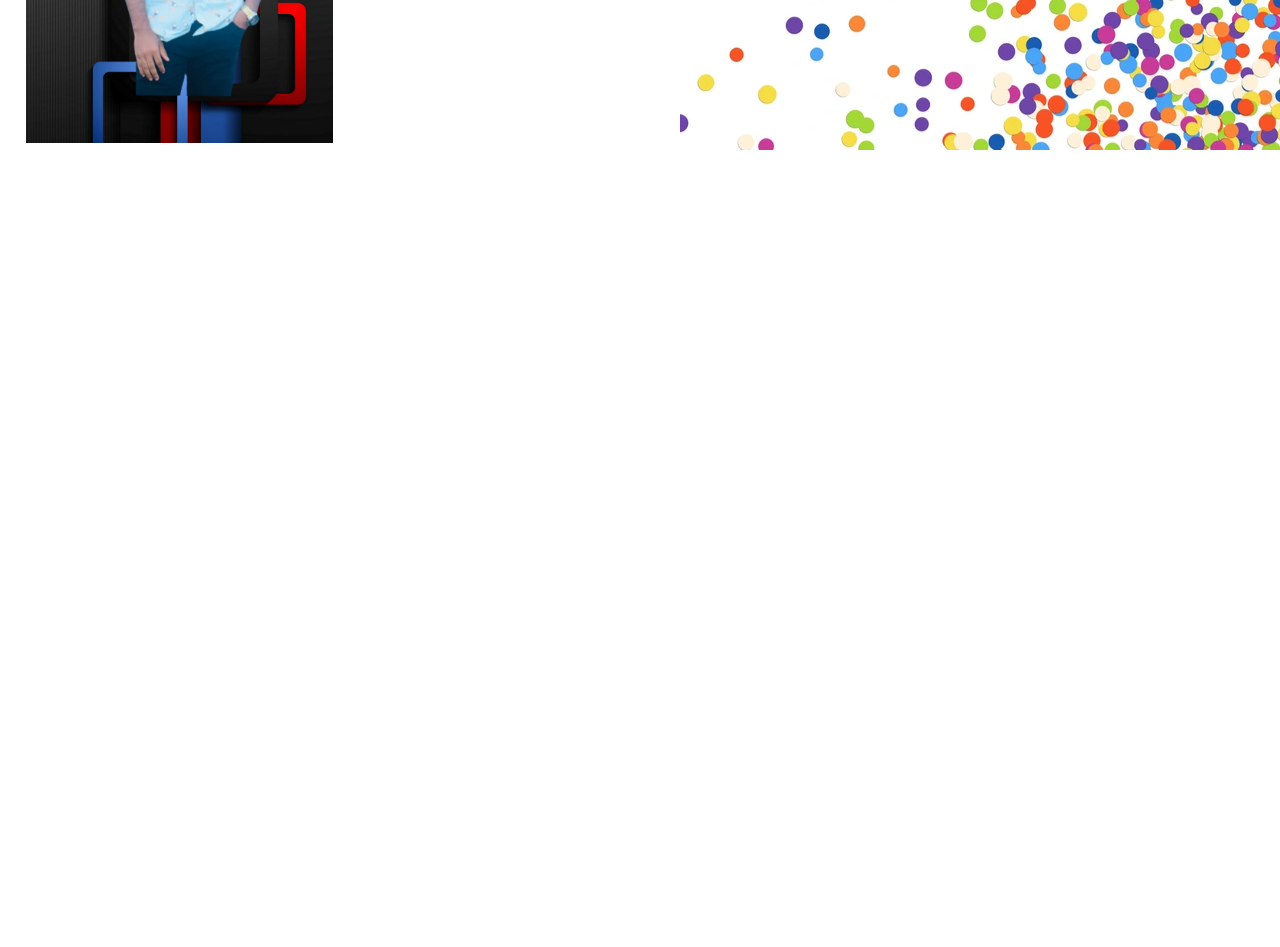
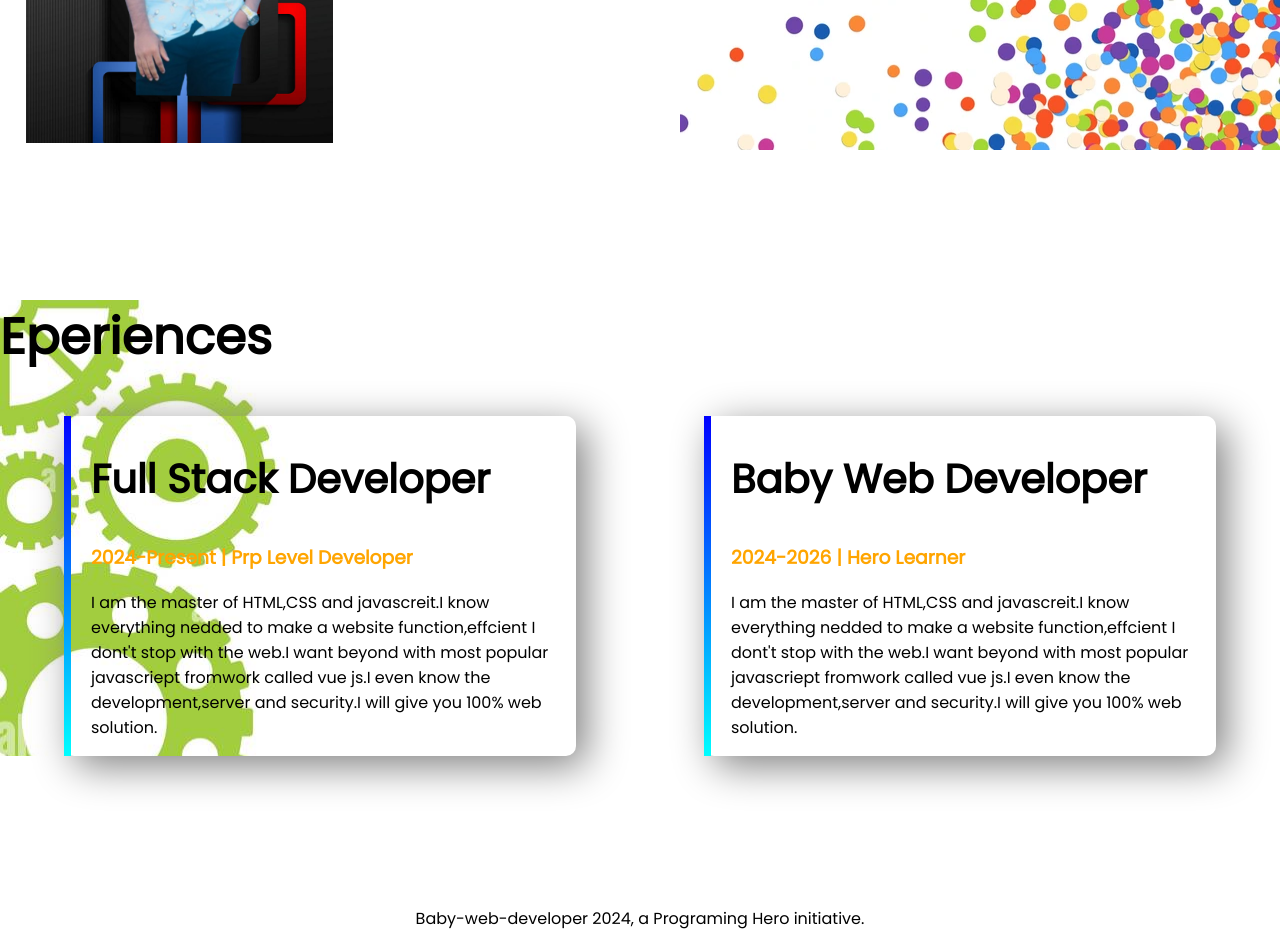
Before and after one commit to cronixboy/developer-portfolio, a plain HTML site: page index.html in a window 1280 px wide. Shown: the part 1108-2055 px from the top of the page. Before the commit the page ends 1408 px from the top, so only its background shows below. Drawn offline with Linux system fonts and the light colour scheme.

Commit message:
footer and experiences added

```diff
--- a/index.html
+++ b/index.html
@@ -13,7 +13,7 @@
 </head>
 
 <body>
-    <section class="top-banner">
+    <section class="top-banner flexible-container">
         <div class="half-width">
             <h1>Welcome To</h1>
             <h1><span class="orange-color">Rabby Khan</span> World</h1>
@@ -25,7 +25,7 @@
         </div>
         <div class="half-width"> <img src="images/rabby-pic-with-bg.png" alt=""></div>
     </section>
-    <section class="dream-big">
+    <section class="dream-big flexible-container">
         <div class="half-width">
             <img src="images/rabby-pic-with-bg.png" alt="">
         </div>
@@ -38,6 +38,33 @@
             <a class="link-button" target="_blank" href="">DOWNLOAD RESUME"</a>
         </div>
     </section>
+    <section class="Experience-area">
+        <h1>Eperiences</h1>
+        <div class="flexible-container">
+            <div id="web-dev-experience" class="experience-item">
+                <h2>Full Stack Developer</h2>
+                <h3 class="orange-color">2024-Present | Prp Level Developer</h3>
+                <p>I am the master of HTML,CSS and javascreit.I know everything nedded to make a website
+                    function,effcient I
+                    dont't stop with the web.I want beyond with most popular javascriept fromwork called vue js.I even
+                    know
+                    the development,server and security.I will give you 100% web solution.</p>
+            </div>
+            <div id="full-stack-experience" class="experience-item">
+                <h2>Baby Web Developer</h2>
+                <h3 class="orange-color">2024-2026 | Hero Learner</h3>
+                <p>I am the master of HTML,CSS and javascreit.I know everything nedded to make a website
+                    function,effcient I
+                    dont't stop with the web.I want beyond with most popular javascriept fromwork called vue js.I even
+                    know
+                    the development,server and security.I will give you 100% web solution.</p>
+            </div>
+        </div>
+
+    </section>
+    <footer>
+        <p>Baby-web-developer 2024, a Programing Hero initiative.</p>
+    </footer>
 </body>
 
 </html>
--- a/style.css
+++ b/style.css
@@ -7,11 +7,15 @@ h1 {
     font-size: 50px;
 }
 
+h2 {
+    font-size: 40px;
+}
+
 .orange-color {
     color: orange;
 }
 
-section {
+.flexible-container {
     display: flex;
     margin-bottom: 150px;
 }
@@ -47,3 +51,34 @@ section {
     background-repeat: no-repeat;
     background-position: right;
 }
+
+.Experience-area {
+    background-image: url(images/background\ images.jpg);
+    background-repeat: no-repeat;
+    background-position: left;
+}
+
+.experience-item {
+    width: 40%;
+    margin-left: 5%;
+    margin-right: 5%;
+    padding-left: 20px;
+    border-radius: 10px;
+    box-shadow: 10px 10px 40px grey;
+}
+
+#web-dev-experience {
+    border-left: 7px solid;
+    border-image: linear-gradient(blue, cyan);
+    border-image-slice: 1;
+}
+
+#full-stack-experience {
+    border-left: 7px solid;
+    border-image: linear-gradient(blue, cyan);
+    border-image-slice: 1;
+}
+
+footer p {
+    text-align: center;
+}
```
Also changed, not shown: images/background images.jpg (added), images/background-with-stripe-of-leaves-on-the-left-side-vector-21366295.jpg (added).
